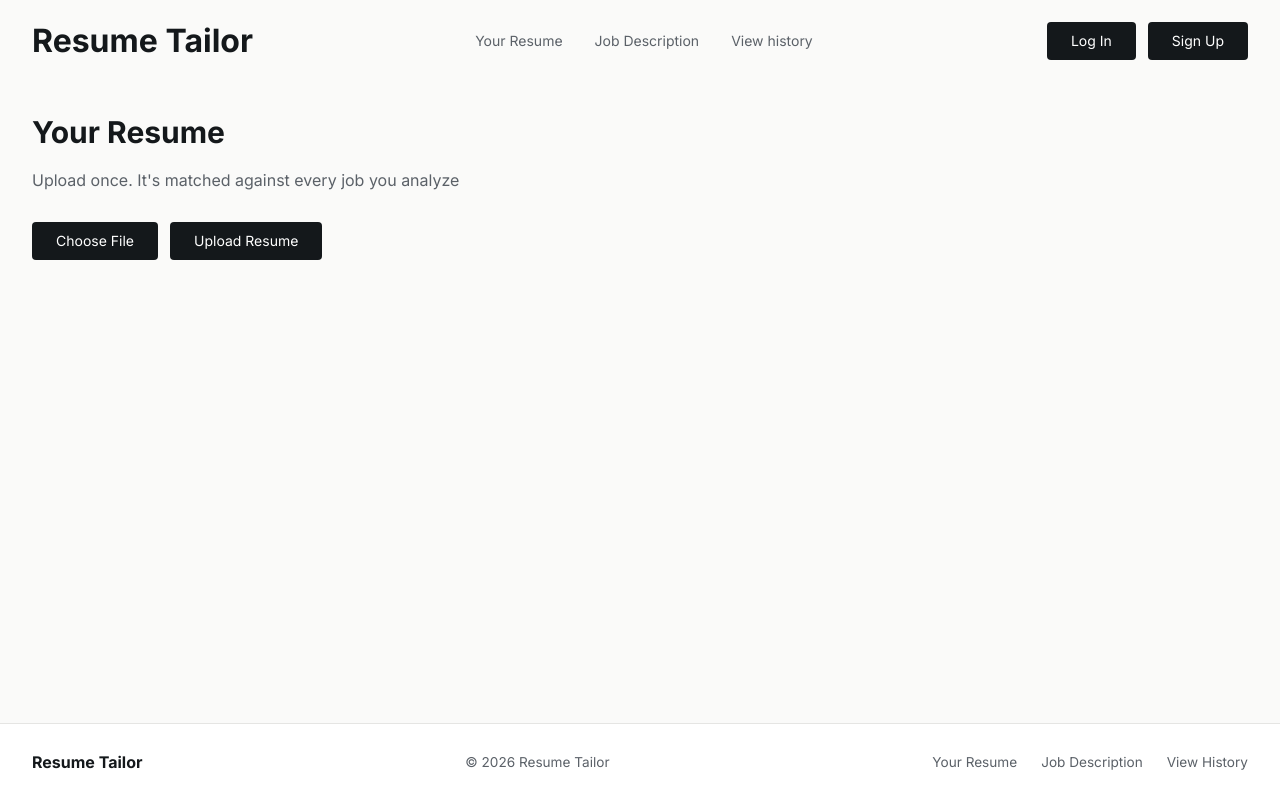
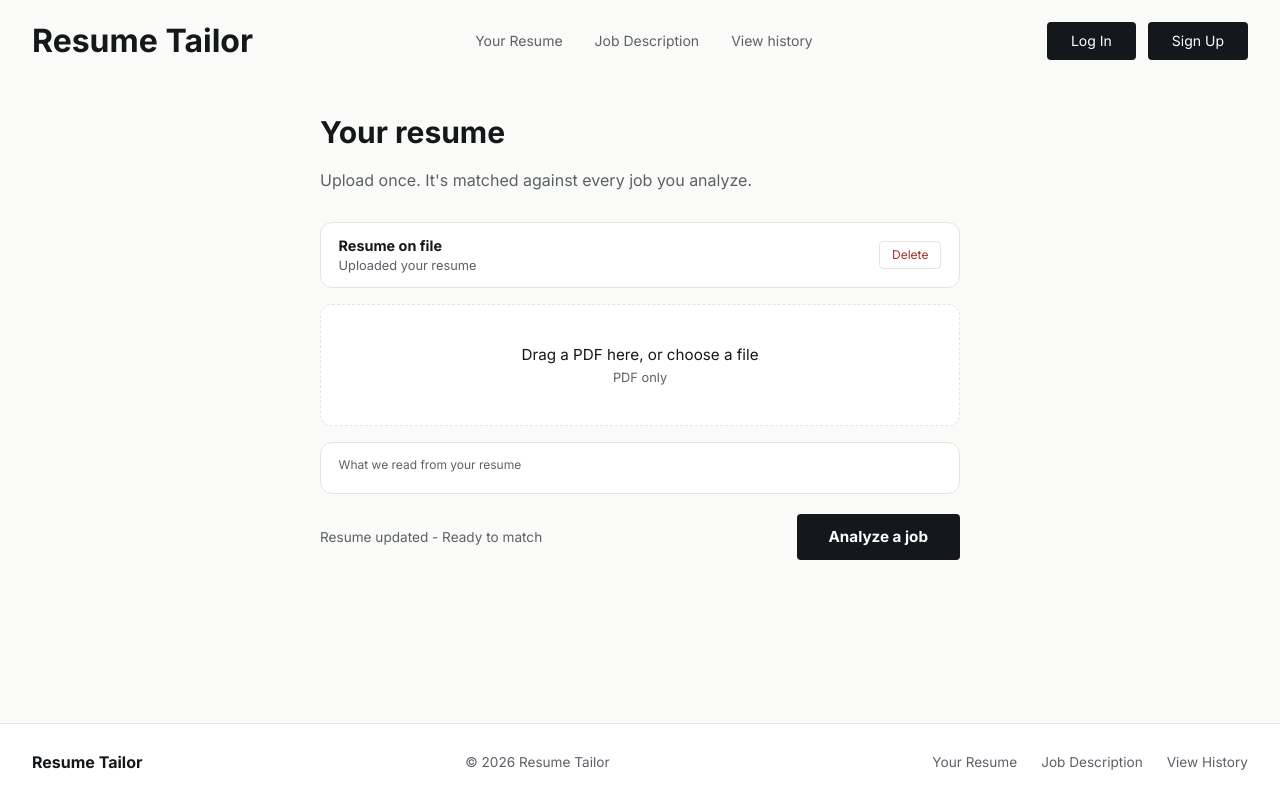
Before and after one commit to gianghiio/job-tracker, a Next.js app: page /resume in a window 1280 px wide. Built offline with nearby package versions, Linux system fonts and the light colour scheme; no server answers.

Commit message:
Add static layout for resume page

```diff
--- a/src/app/globals.css
+++ b/src/app/globals.css
@@ -714,3 +714,77 @@ body {
   color: var(--text-subtle);
   cursor: not-allowed;
 }
+
+/*RESUME PAGE*/
+.resume-wrap {
+  max-width: 640px;
+  margin: 1rem auto;
+}
+.resume-status {
+  display: flex;
+  justify-content: space-between;
+  align-items: center;
+  background-color: var(--surface);
+  border: 1px solid var(--border);
+  border-radius: 12px;
+  padding: 0.9rem 1.1rem;
+  margin-bottom: 1rem;
+}
+.resume-status-title {
+  margin: 0;
+  font-size: 0.9rem;
+  font-weight: 600;
+}
+.resume-status-meta {
+  margin: 0.2rem 0 0;
+  font-size: 0.8rem;
+  color: var(--text-muted);
+}
+
+.drop-zone {
+  border: 1.5px dashed var(--border);
+  border-radius: 12px;
+  background-color: var(--surface);
+  padding: 2.5rem 1rem;
+  text-align: center;
+  margin-bottom: 1rem;
+  cursor: pointer;
+}
+.drop-zone:hover, .drop-zone.dragging {
+  border-color: var(--accent);
+}
+.drop-zone-title {
+  margin: 0;
+  font-size: 0.95rem;
+  font-weight: 500;
+}
+.drop-zone-hint {
+  margin: 0.35rem 0 0;
+  font-size: 0.8rem;
+  color: var(--text-muted);
+}
+
+.resume-preview {
+  background-color: var(--surface);
+  border: 1px solid var(--border);
+  border-radius: 12px;
+  padding: 0.9rem 1.1rem;
+  margin-bottom: 1.25rem;
+}
+.resume-preview-label {
+  margin: 0 0 0.4rem;
+  font-size: 0.75rem;
+  color: var(--text-muted);
+}
+
+.resume-footer-row {
+  display: flex;
+  justify-content: space-between;
+  align-items: center;
+  gap: 1rem;
+}
+.resume-footer-note {
+  margin: 0;
+  font-size: 0.85rem;
+  color: var(--text-muted);
+}
--- a/src/app/resume/page.tsx
+++ b/src/app/resume/page.tsx
@@ -31,17 +31,35 @@ export default function Resume() {
         })
     }
     return (
-        <div className="page-container">
-            <Header></Header>
-            <h1 className="page-heading">Your Resume</h1>
-            <p className="page-subtitle">Upload once. It's matched against every job you analyze</p>
-            <input type="file" accept=".pdf" ref={resumeInput} onChange={onChange} style={{display: "none"}}/>
-            <button className='upload-btn' onClick={() => resumeInput.current?.click()}>Choose File</button>
-            <button className='upload-btn' onClick={handleUpload}>Upload Resume</button>
-            {error && <p className="error-text">{error}</p>}
-            {/* Test result */}
-            {file && <p>Selected file: {file.name}</p> }
-            <Footer></Footer>
+    <div className="page-container">
+        <Header></Header>
+        <div className="resume-wrap">
+            <h1 className="page-heading">Your resume</h1>
+            <p className="page-subtitle">Upload once. It's matched against every job you analyze.</p>
+
+            <div className="resume-status">
+                <div>
+                    <p className="resume-status-title">Resume on file</p>
+                    <p className="resume-status-meta">Uploaded your resume</p>
+                </div>
+                <button className="delete-button">Delete</button>
+            </div>
+
+            <div className="drop-zone">
+                <p className="drop-zone-title">Drag a PDF here, or choose a file</p>
+                <p className="drop-zone-hint">PDF only</p>
+            </div>
+
+            <div className="resume-preview">
+                <p className="resume-preview-label">What we read from your resume</p>
+            </div>
+
+            <div className="resume-footer-row">
+                <p className="resume-footer-note">Resume updated - Ready to match</p>
+                <Link href="/tailor" className="cta-button">Analyze a job </Link>
+            </div>
         </div>
+        <Footer></Footer>
+    </div>
     )
 }
```
